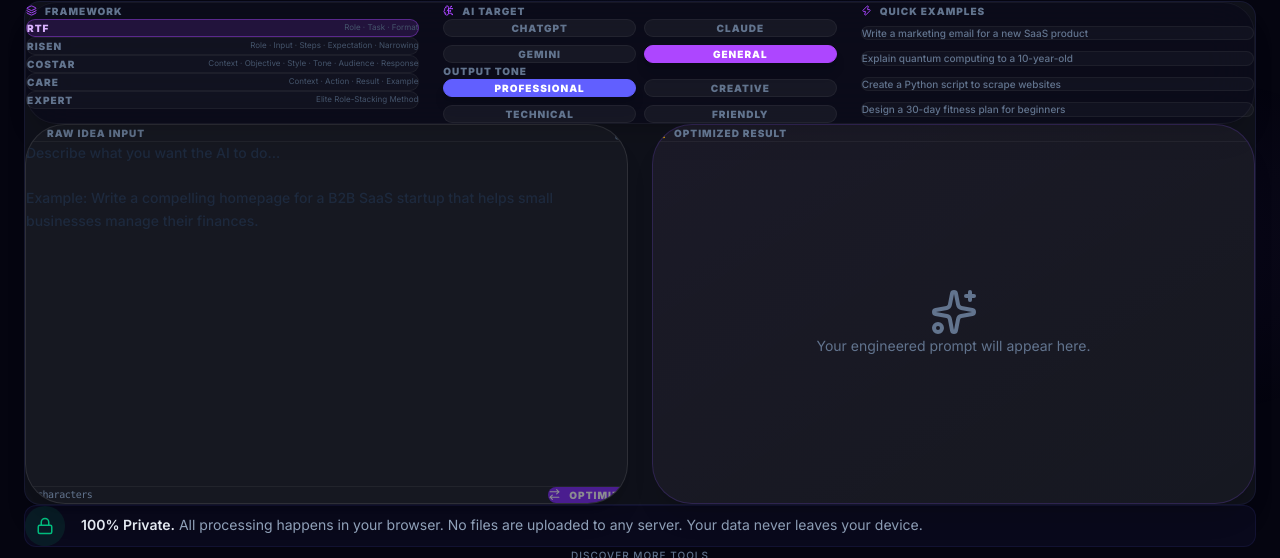
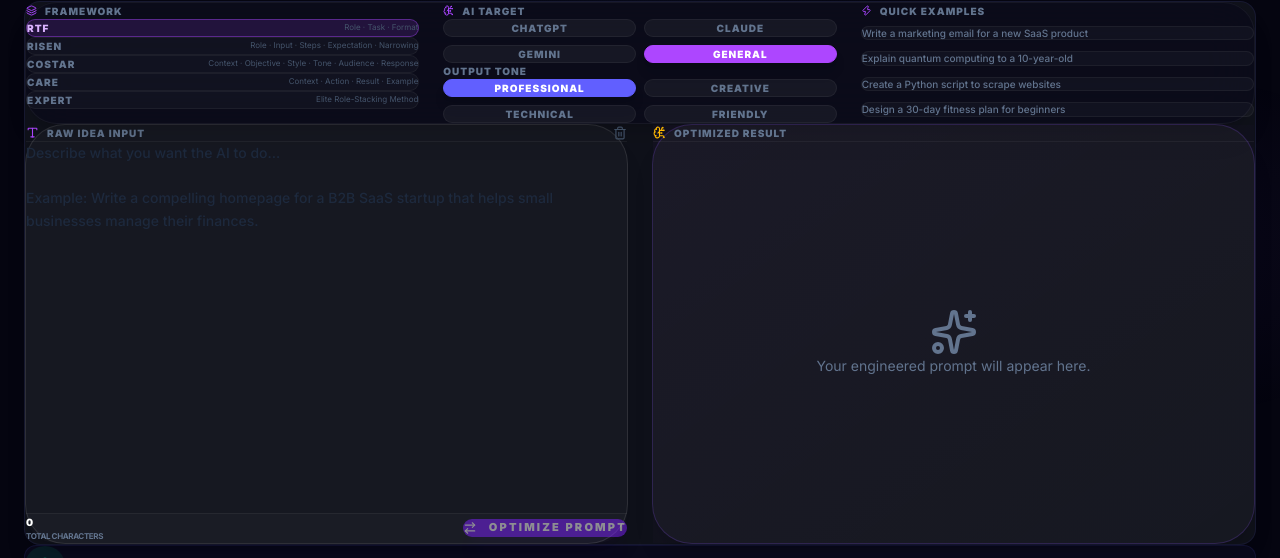
Before and after one commit to Venomous-101/cosmoxhub, a Next.js app: page /tools/ai-prompt-optimizer in a window 1280 px wide. Shown: the part 394-952 px from the top of the page. Built offline with nearby package versions, Linux system fonts and the light colour scheme; no server answers.

Commit message:
Ensure 100% visibility for Optimize button and Character count

```diff
--- a/src/app/tools/ai-prompt-optimizer/page.tsx
+++ b/src/app/tools/ai-prompt-optimizer/page.tsx
@@ -163,7 +163,7 @@ export default function AIPromptOptimizerPage() {
         <div className="grid grid-cols-1 lg:grid-cols-2 gap-6">
           {/* Input */}
           <motion.div initial={{ opacity: 0, x: -20 }} animate={{ opacity: 1, x: 0 }}
-            className="bg-white/[0.03] border border-white/10 rounded-[2.5rem] overflow-hidden shadow-xl flex flex-col min-h-[380px]">
+            className="bg-white/[0.03] border border-white/10 rounded-[2.5rem] shadow-xl flex flex-col min-h-[420px]">
             <div className="px-6 py-4 border-b border-white/5 flex items-center justify-between">
               <div className="flex items-center gap-2"><Type size={13} className="text-purple-500" /><span className="text-[10px] font-black text-slate-500 uppercase tracking-widest">Raw Idea Input</span></div>
               <button onClick={() => setInput("")} aria-label="Clear input" title="Clear input" className="p-1.5 text-slate-600 hover:text-rose-400 transition-colors"><Trash2 size={14} /></button>
@@ -173,18 +173,28 @@ export default function AIPromptOptimizerPage() {
               placeholder={"Describe what you want the AI to do...\n\nExample: Write a compelling homepage for a B2B SaaS startup that helps small businesses manage their finances."}
               value={input} onChange={(e) => setInput(e.target.value)}
             />
-            <div className="px-6 pb-6 pt-4 border-t border-white/5 flex items-center justify-between">
-              <span className="text-[10px] text-slate-500 font-mono tracking-tighter">{input.length} characters</span>
-              <button onClick={optimizePrompt} disabled={isProcessing || !input.trim()}
-                className="flex items-center gap-2 px-6 py-2.5 bg-violet-600 text-white text-[10px] font-black uppercase tracking-widest rounded-xl hover:bg-violet-500 disabled:opacity-50 transition-all">
-                {isProcessing ? <><Sparkles size={13} className="animate-spin" /> Building...</> : <><ArrowRightLeft size={13} /> Optimize</>}
+            <div className="px-8 py-6 bg-white/[0.02] border-t border-white/5 flex items-center justify-between rounded-b-[2.5rem]">
+              <div className="flex flex-col">
+                <span className="text-[10px] text-white font-black uppercase tracking-widest">{input.length}</span>
+                <span className="text-[8px] text-slate-500 font-bold uppercase tracking-tighter">Total Characters</span>
+              </div>
+              <button
+                onClick={optimizePrompt}
+                disabled={isProcessing || !input.trim()}
+                className="group relative flex items-center gap-3 px-8 py-3 bg-violet-600 text-white text-[11px] font-black uppercase tracking-[0.2em] rounded-2xl hover:bg-violet-500 disabled:opacity-50 transition-all shadow-xl shadow-violet-600/10 hover:shadow-violet-600/20 active:scale-95"
+              >
+                {isProcessing ? (
+                  <><Sparkles size={14} className="animate-spin" /> Building...</>
+                ) : (
+                  <><ArrowRightLeft size={14} className="group-hover:rotate-180 transition-transform duration-500" /> Optimize Prompt</>
+                )}
               </button>
             </div>
           </motion.div>
 
           {/* Output */}
           <motion.div initial={{ opacity: 0, x: 20 }} animate={{ opacity: 1, x: 0 }}
-            className="bg-white/[0.03] border border-violet-500/20 rounded-[2.5rem] overflow-hidden shadow-xl flex flex-col min-h-[380px] relative">
+            className="bg-white/[0.03] border border-violet-500/20 rounded-[2.5rem] shadow-xl flex flex-col min-h-[420px] relative">
             <div className="absolute inset-0 bg-gradient-to-br from-purple-500/3 to-transparent pointer-events-none" />
             <div className="px-6 py-4 border-b border-white/5 flex items-center justify-between relative z-10">
               <div className="flex items-center gap-2"><BrainCircuit size={13} className="text-amber-400" /><span className="text-[10px] font-black text-slate-500 uppercase tracking-widest">Optimized Result</span></div>
```
